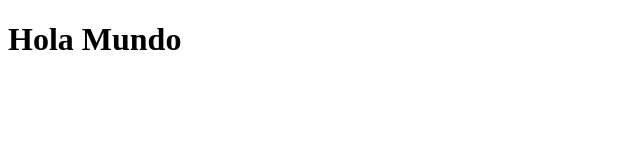
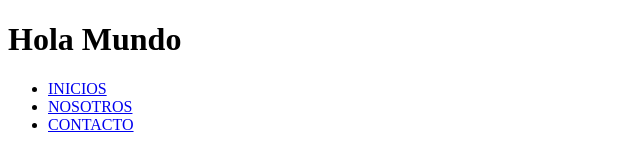
Before and after one commit to romariopaz9/Mi-primera-web, a plain HTML site: page index.html in a window 1280 px wide. Shown: the whole page, without its empty margins (0-640 px from the left). Drawn offline with Linux system fonts and the light colour scheme.

Commit message:
create navbar

```diff
--- a/index.html
+++ b/index.html
@@ -7,5 +7,16 @@
 </head>
 <body>
     <h1>Hola Mundo</h1>
+
+    <nav>
+        <header>
+            <ul>
+                <li><a href="#">INICIOS</a></li>
+                <li><a href="#">NOSOTROS</a></li>
+                <li><a href="#">CONTACTO</a></li>
+            </ul>
+        </header>
+    </nav>
+
 </body>
 </html>
```
